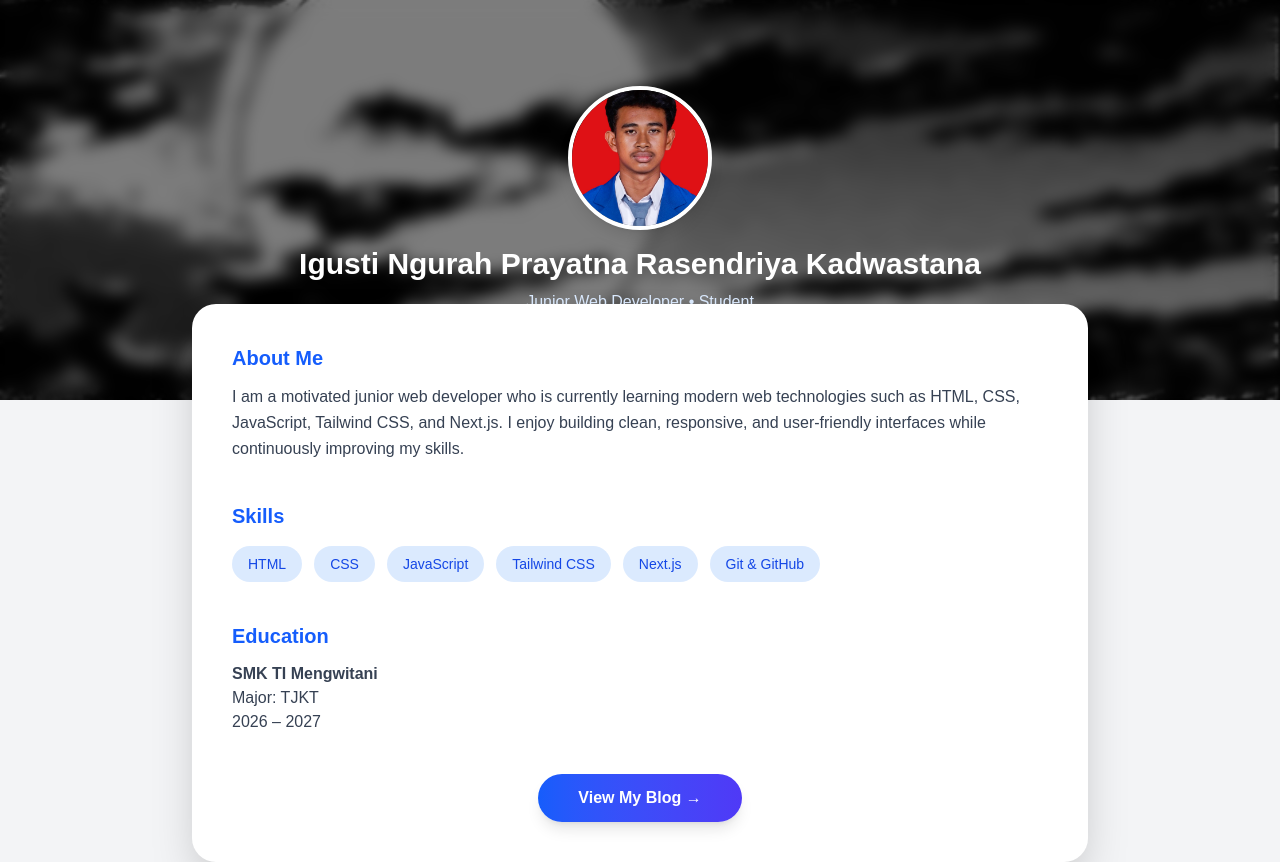
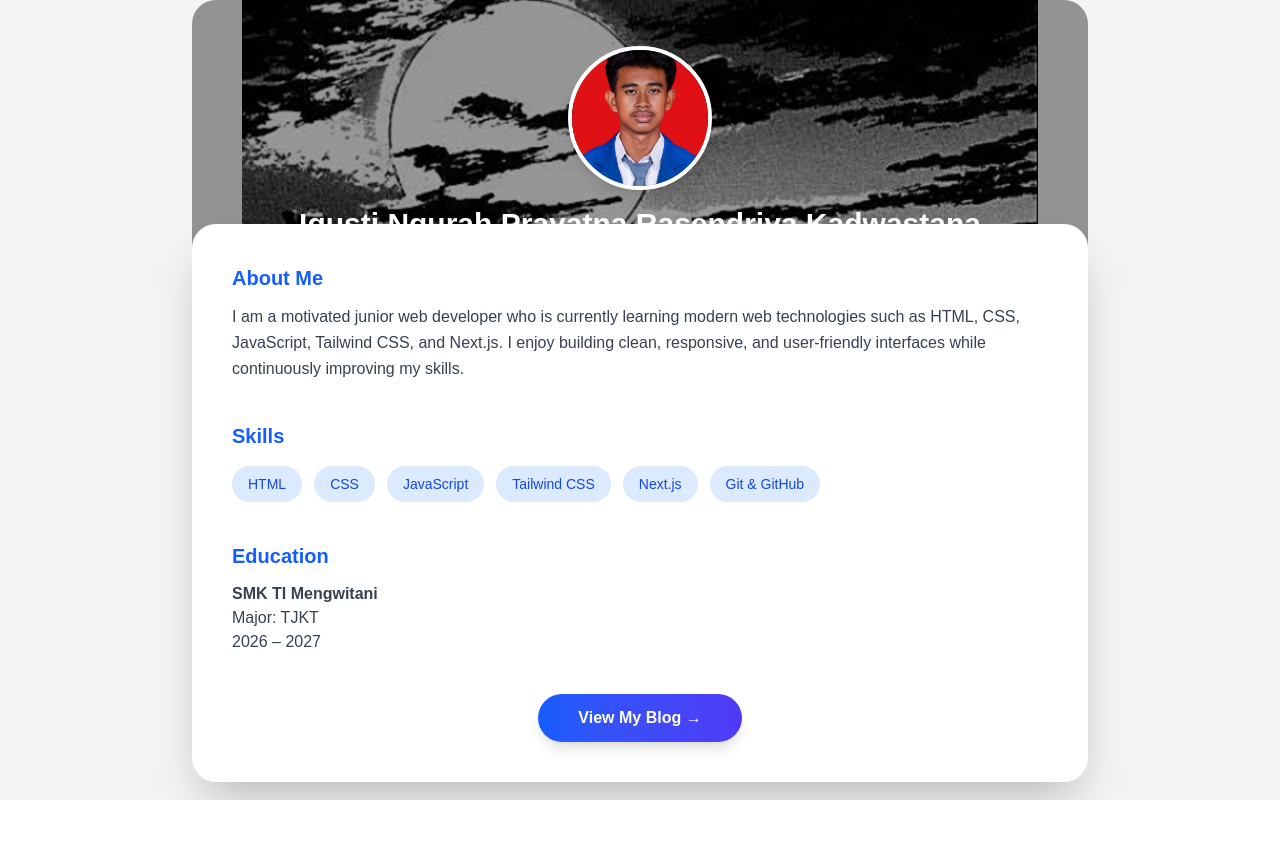
Before and after one commit to GUSNARA66/cv-nextjs, a Next.js app: page / in a window 1280 px wide. After the commit the page ends 800 px from the top, so only its background shows below. Built offline with nearby package versions, Linux system fonts and the light colour scheme.

Commit message:
Fix hero structure and adjust anime background size

```diff
--- a/app/page.tsx
+++ b/app/page.tsx
@@ -6,14 +6,16 @@ export default function Home() {
   return (
     <main className="min-h-screen bg-gray-100">
 
-      {/* HERO BACKGROUND (SETENGAH ATAS) */}
-      <div className="relative h-[50vh] w-full">
-        <div
-          className="absolute inset-0 bg-cover bg-center"
-          style={{ backgroundImage: "url('/anime-bg.jpg')" }}
-        />
-        <div className="absolute inset-0 bg-black/50 backdrop-blur-sm" />
-
+      {/* HERO BACKGROUND */}
+<div className="relative max-w-4xl mx-auto h-[40vh] rounded-3xl overflow-hidden">
+  <div
+    className="absolute inset-0 bg-no-repeat bg-center"
+    style={{
+      backgroundImage: "url('/anime-bg.jpg')",
+      backgroundSize: "contain",
+    }}
+  />
+  <div className="absolute inset-0 bg-black/40" />
         {/* HERO CONTENT */}
         <div className="relative z-10 flex flex-col items-center justify-center h-full text-white">
           <motion.img
```
